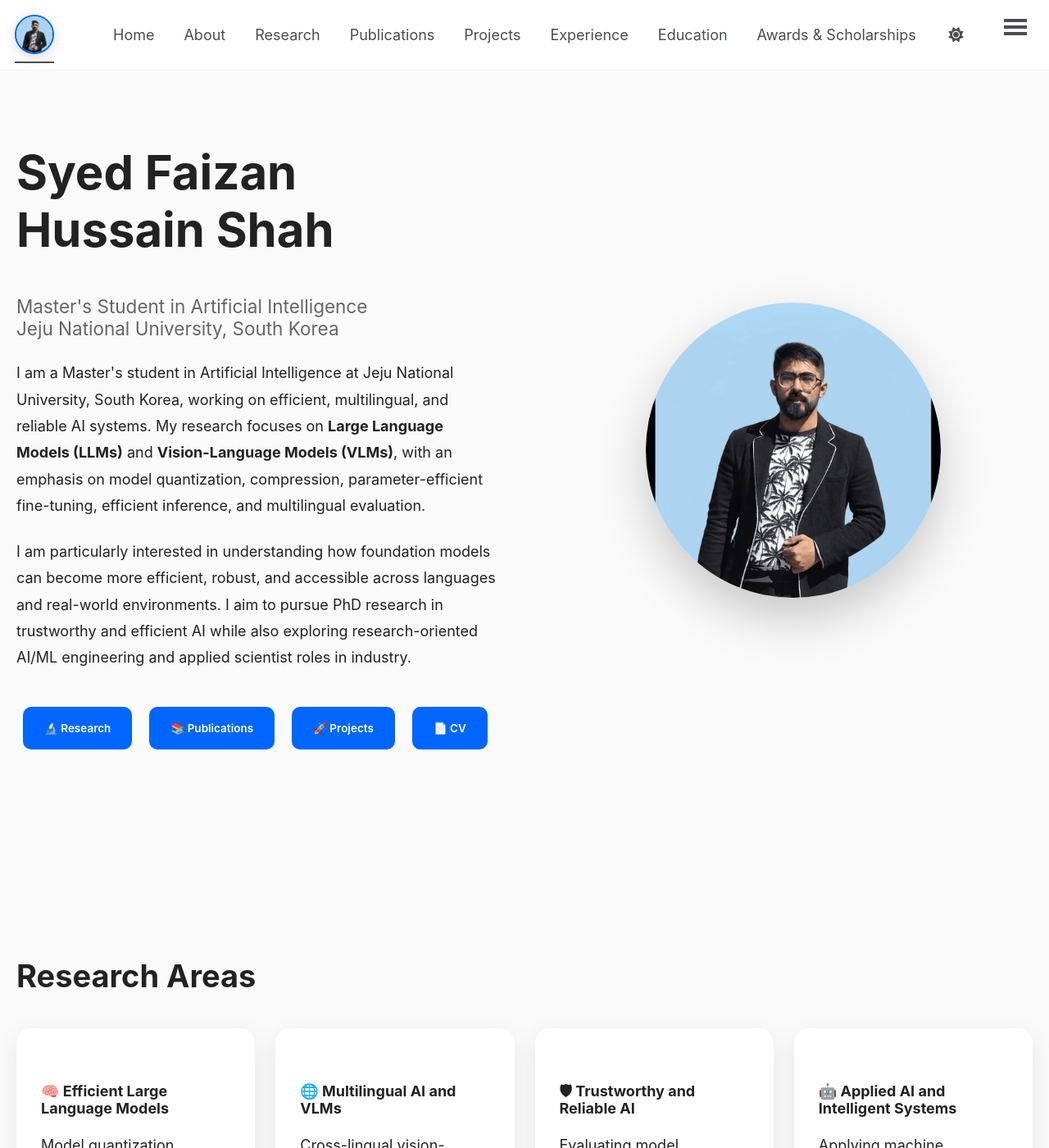
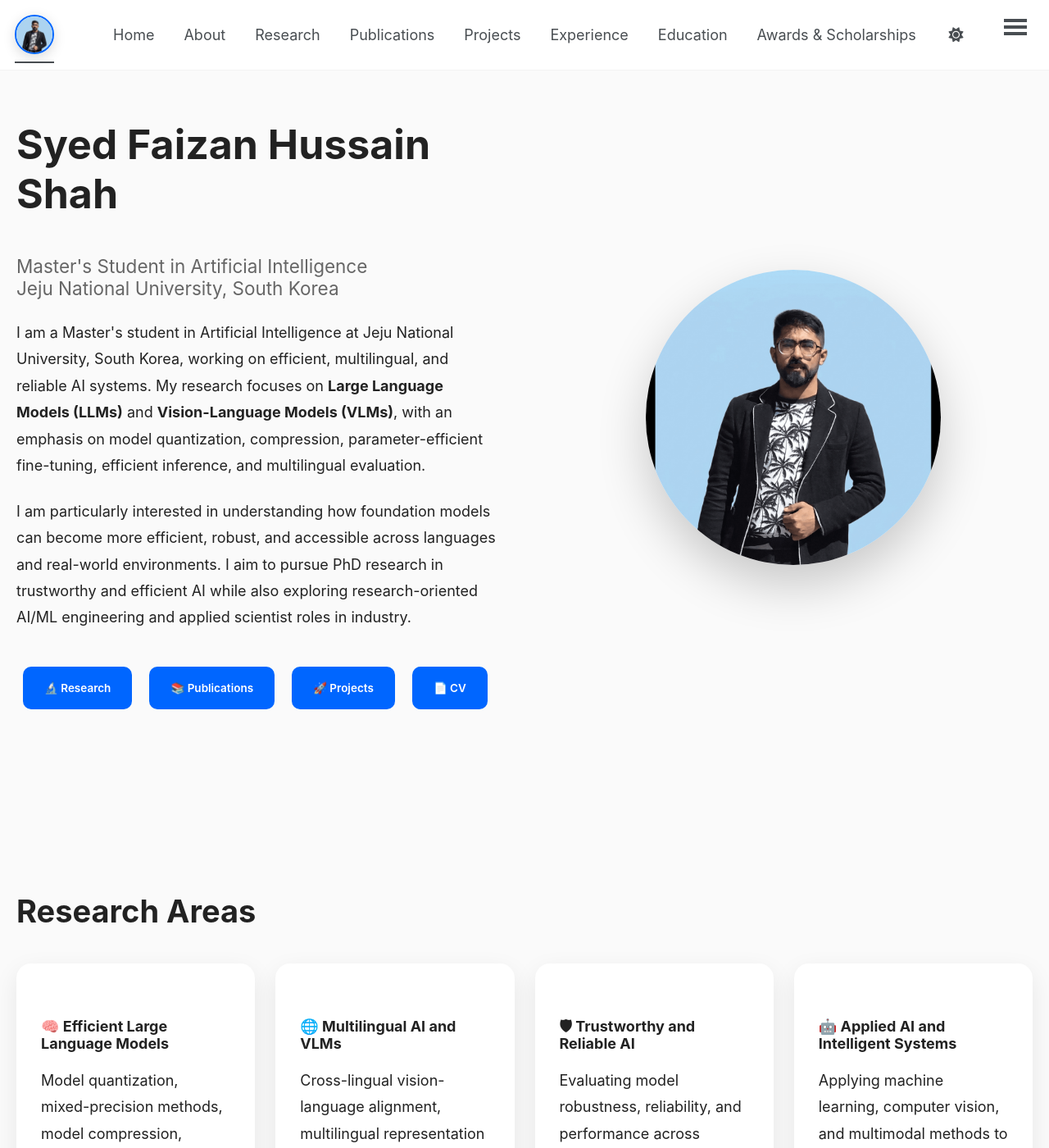
Before and after one commit to Fazi743/Fazi743.github.io, a Jekyll site: the page built from index.html, in a window 1280 px wide and 1400 px high. Shown: the whole window at 82% size. Built offline with Jekyll 4.4.1, drawn with Linux system fonts in a browser that asks for light colours; a style sheet for code colours, icons or effects is not loaded.

Commit message:
Update custom.css

```diff
--- a/assets/css/custom.css
+++ b/assets/css/custom.css
@@ -29,7 +29,7 @@ display:flex;
 align-items:center;
 justify-content:space-between;
 
-padding:90px 20px;
+padding:60px 20px;
 
 gap:70px;
 
@@ -77,7 +77,7 @@ transform:scale(1.03);
 
 .hero h1{
 
-font-size:58px;
+font-size:50px;
 
 margin-bottom:5px;
 
```
